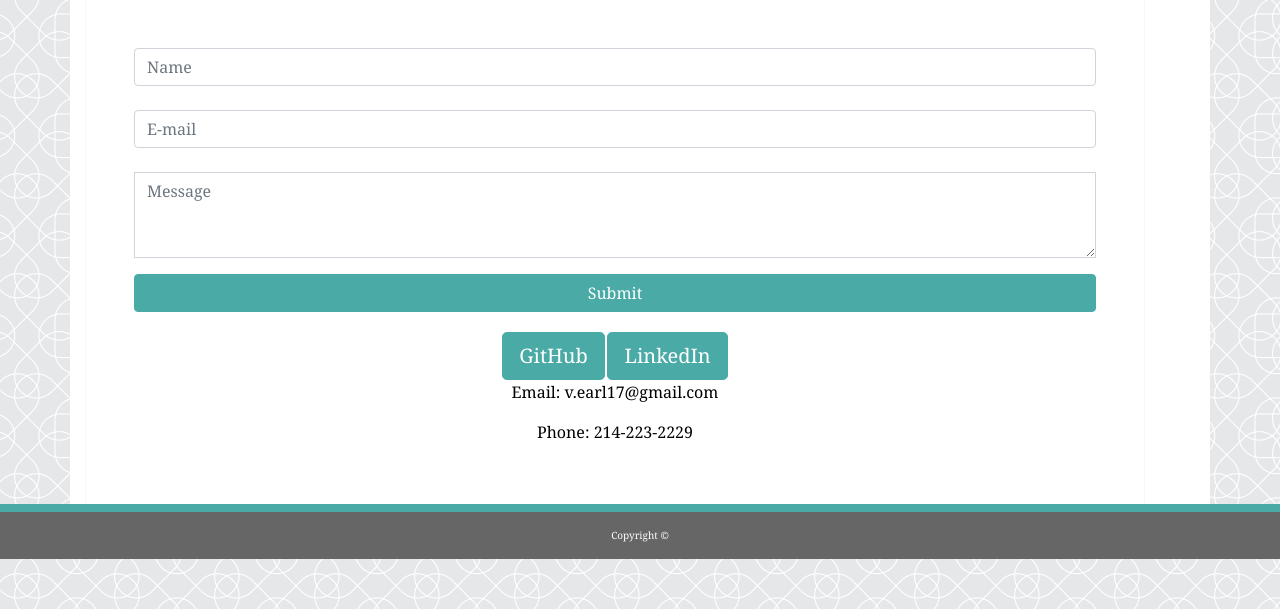
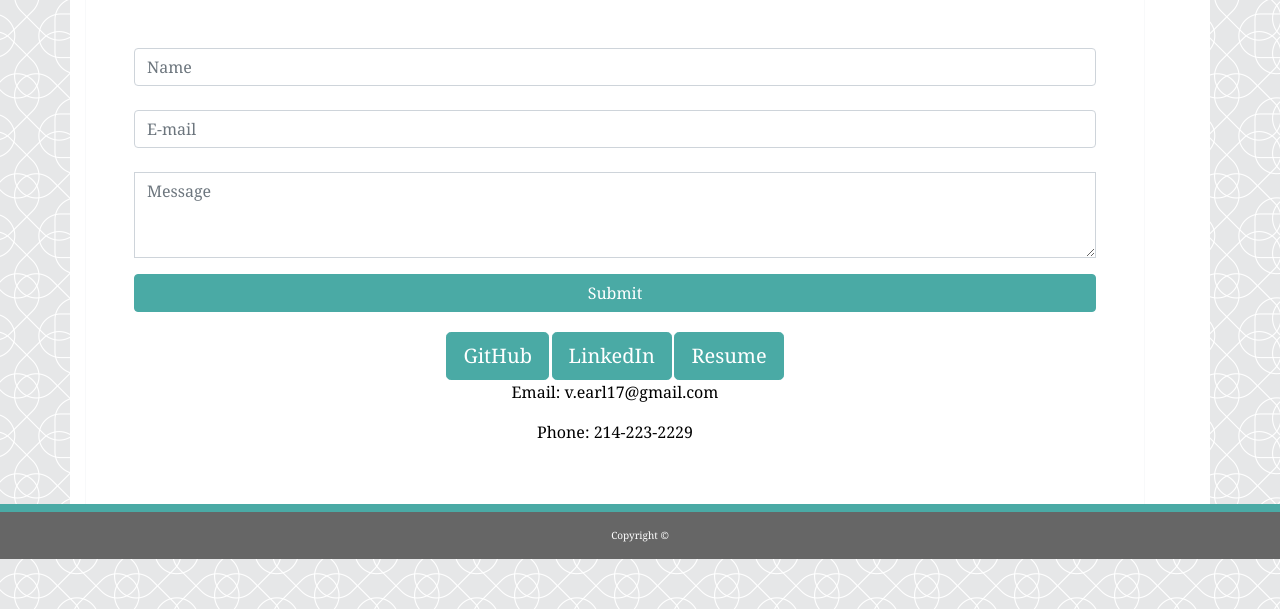
Before and after one commit to V-Earl/Updated-Portfolio, a plain HTML site: page contact.html in a window 1280 px wide. Shown: the part 241-850 px from the top of the page. Drawn offline with nearby package versions, Linux system fonts and the light colour scheme.

Commit message:
Updates to contact page

```diff
--- a/contact.html
+++ b/contact.html
@@ -72,7 +72,10 @@
     <!-- Submit button -->
     <button class="btn btn-info btn-block submit" type="submit">Submit</button>
     <a href="https://github.com/V-Earl" class="btn btn-primary btn-lg btn-info" role="button" aria-pressed="true">GitHub</a>
-    <a href="#" class="btn btn-primary btn-lg btn-info" role="button" aria-pressed="true">LinkedIn</a>
+    <a href="https://www.linkedin.com/in/valerie-earl-73504356" class="btn btn-primary btn-lg btn-info" role="button" aria-pressed="true">LinkedIn</a>
+    <a href="V.Earl_BA Resume[216].pdf" class="btn btn-primary btn-lg btn-info" role="button" aria-pressed="true">Resume</a>
+
+
 
     <p>Email: v.earl17@gmail.com</p>
     <p>Phone: 214-223-2229</p>
```
Also changed, not shown: 1 other file.
